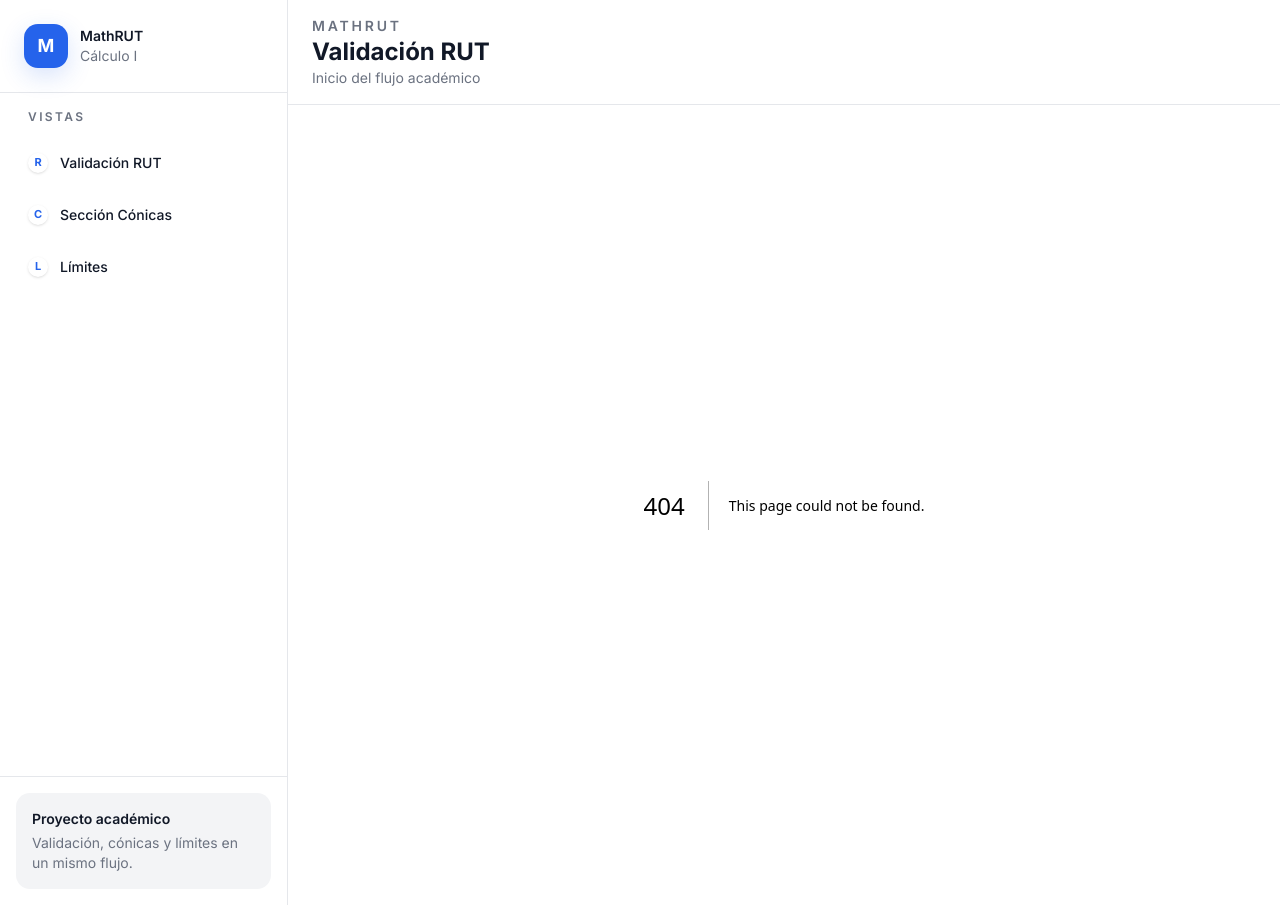
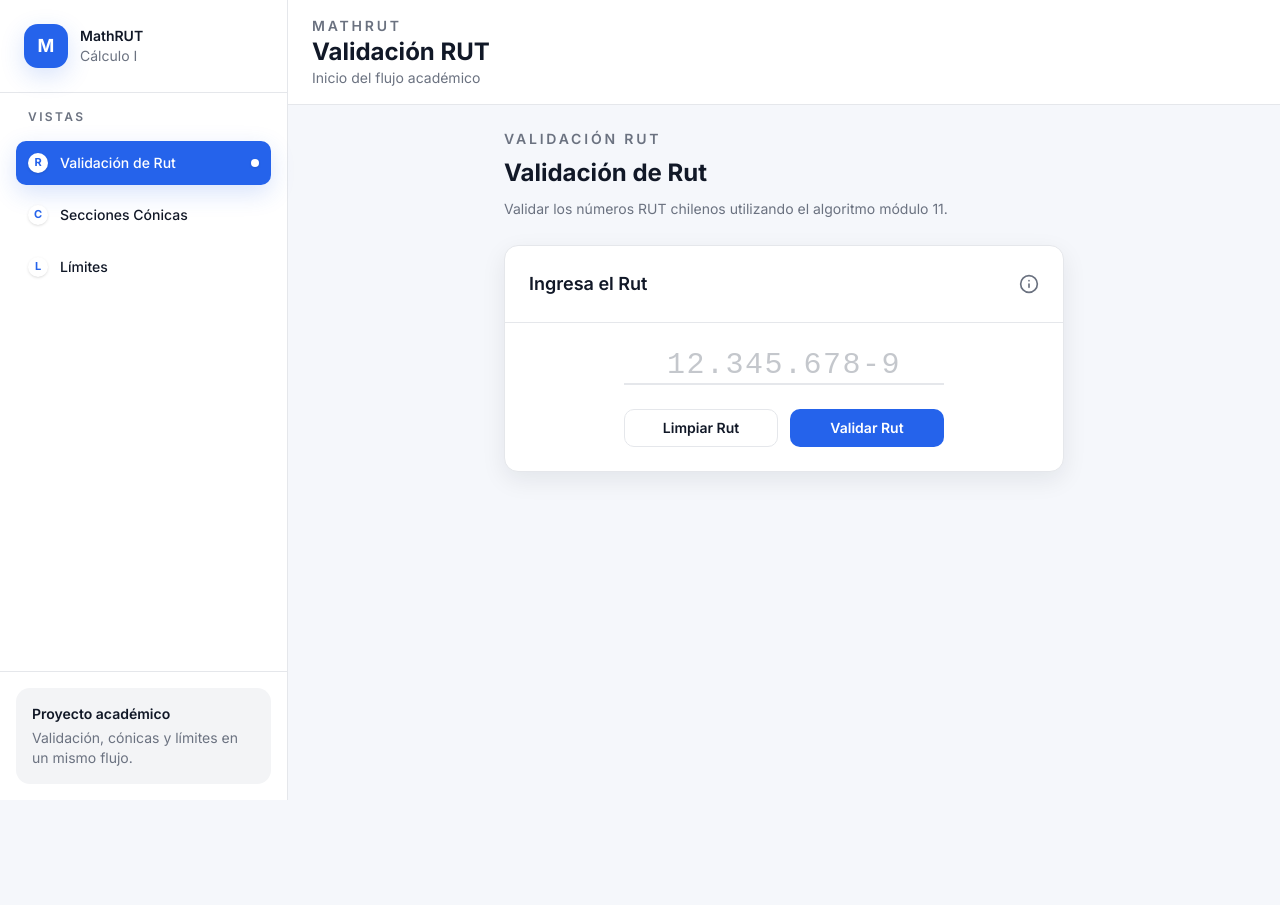
Before and after one commit to RCarrascoO/LinealApp_RDS, a Next.js app: page /rut in a window 1280 px wide. Before the commit this address had no page. After the commit the page ends 800 px from the top, so only its background shows below. Built offline with nearby package versions, Linux system fonts and the light colour scheme.

Commit message:
Rut
Implementacion completa de menu lateral, algoritmo Modulo 11 y Ui de validacion paso a paso.
Implementación de los requerimientos visuales y lógicos correspondientes al módulo de validación de RUT, cumpliendo con la estructura interactiva solicitada.

```diff
--- a/src/app/page.tsx
+++ b/src/app/page.tsx
@@ -1,26 +1,5 @@
-'use client';
-
-import { RutForm } from '@/components/RutForm';
+import { redirect } from 'next/navigation';
 
 export default function Home() {
-  return (
-    <main className="bg-background px-4 py-6 lg:px-6">
-      <div className="mx-auto flex w-full max-w-[1200px] justify-center">
-        <section className="w-full max-w-[560px]">
-          <div className="mb-6">
-            <p className="text-sm font-semibold uppercase tracking-[0.2em] text-muted-foreground">
-              Validación RUT
-            </p>
-            <h2 className="mt-2 text-[24px] font-bold leading-8 text-foreground">
-              Ingresa tu RUT para iniciar el flujo
-            </h2>
-            <p className="mt-2 text-sm leading-6 text-muted-foreground">
-              Esta pantalla solo muestra la validación de RUT, como entrada principal del proyecto.
-            </p>
-          </div>
-          <RutForm onValidated={() => undefined} />
-        </section>
-      </div>
-    </main>
-  );
+  redirect('/rut');
 }
--- /dev/null
+++ b/src/app/rut/page.tsx
@@ -0,0 +1,26 @@
+'use client';
+
+import { RutForm } from '@/components/RutForm';
+
+export default function Home() {
+  return (
+    <main className="bg-background px-4 py-6 lg:px-6">
+      <div className="mx-auto flex w-full max-w-[1200px] justify-center">
+        <section className="w-full max-w-[560px]">
+          <div className="mb-6">
+            <p className="text-sm font-semibold uppercase tracking-[0.2em] text-muted-foreground">
+              Validación RUT
+            </p>
+            <h2 className="mt-2 text-[24px] font-bold leading-8 text-foreground">
+              Validación de Rut
+            </h2>
+            <p className="mt-2 text-sm leading-6 text-muted-foreground">
+              Validar los números RUT chilenos utilizando el algoritmo módulo 11.
+            </p>
+          </div>
+          <RutForm onValidated={() => undefined} />
+        </section>
+      </div>
+    </main>
+  );
+}
--- a/src/components/RutForm.tsx
+++ b/src/components/RutForm.tsx
@@ -1,7 +1,8 @@
 "use client";
 
 import { useState, ChangeEvent, FormEvent } from 'react';
-import { validarRUT } from '../lib/rut';
+import { Info } from 'lucide-react';
+import { validarRUT, ValidacionRutResult } from '../lib/rut';
 
 interface RutFormProps {
   // onValidated recibe los dígitos del RUT (rellenados con ceros a la izquierda si son menos de 8) y el valor v.
@@ -12,8 +13,7 @@ export function RutForm({ onValidated }: RutFormProps) {
   const [rutInput, setRutInput] = useState<string>('');
   const [error, setError] = useState<string>('');
   const [esValido, setEsValido] = useState<boolean | null>(null);
-  const [pasos, setPasos] = useState<string[]>([]);
-  const [mostrarPasos, setMostrarPasos] = useState<boolean>(false);
+  const [detallesAlgoritmo, setDetallesAlgoritmo] = useState<ValidacionRutResult['detalles'] | null>(null);
 
   // Se ejecuta cada vez que el usuario presiona una tecla
   const manejarCambioDeTexto = (evento: ChangeEvent<HTMLInputElement>) => {
@@ -24,7 +24,7 @@ export function RutForm({ onValidated }: RutFormProps) {
     if (textoEscrito.length === 0) {
       setRutInput('');
       setEsValido(null);
-      setPasos([]);
+      setDetallesAlgoritmo(null);
       setError('');
       return;
     }
@@ -44,11 +44,18 @@ export function RutForm({ onValidated }: RutFormProps) {
 
     // 4. Si el usuario vuelve a escribir, borramos el mensaje de error o éxito anterior
     setEsValido(null);
-    setPasos([]);
+    setDetallesAlgoritmo(null);
     setError('');
   };
 
   // Se ejecuta cuando el usuario presiona el botón "Validar"
+  const handleClear = () => {
+    setRutInput('');
+    setEsValido(null);
+    setDetallesAlgoritmo(null);
+    setError('');
+  };
+
   const manejarValidacion = (evento: FormEvent) => {
     // Evitamos que la página web recargue por defecto
     evento.preventDefault();
@@ -64,9 +71,8 @@ export function RutForm({ onValidated }: RutFormProps) {
     const resultado = validarRUT(rutInput);
 
     // 2. Guardamos los resultados para que se muestren en pantalla
-    setPasos(resultado.pasos);
+    setDetallesAlgoritmo(resultado.detalles || null);
     setEsValido(resultado.valido);
-    setMostrarPasos(true); // Abrimos el acordeón automáticamente
 
     // 3. Si es matemáticamente correcto, preparamos los datos para la siguiente fase
     if (resultado.valido) {
@@ -79,7 +85,7 @@ export function RutForm({ onValidated }: RutFormProps) {
       const ochoNumeros = soloNumeros.padStart(8, '0');
 
       // Convertimos el texto "12345678" en una lista matemática de números: [1, 2, 3, 4, 5, 6, 7, 8]
-      const listaDeDigitos = ochoNumeros.split('').map((letra) => parseInt(letra, 10));
+      const listaDeDigitos = ochoNumeros.split('').map((letra: string) => parseInt(letra, 10));
 
       // 4. Enviamos esta lista y el valor 'v' hacia afuera para construir la cónica más adelante
       onValidated(listaDeDigitos, resultado.v);
@@ -89,62 +95,134 @@ export function RutForm({ onValidated }: RutFormProps) {
   };
 
   return (
-    <div className="w-full rounded-[14px] border border-border bg-card p-6 shadow-[0_8px_24px_rgba(17,24,39,0.08)]">
-      <h2 className="mb-4 text-center text-[24px] font-bold leading-8 text-foreground">Validación de RUT</h2>
+    <div className="w-full flex flex-col gap-6">
+      <div className="w-full rounded-[14px] border border-border bg-card shadow-[0_8px_24px_rgba(17,24,39,0.08)] overflow-hidden">
+        <div className="flex items-center justify-between border-b border-border p-6">
+          <h2 className="text-lg font-semibold text-foreground">Ingresa el Rut</h2>
+          <div className="text-muted-foreground transition-colors hover:text-primary" title="Format: 12.345.678-9 or 12345678-9">
+            <Info className="h-5 w-5" />
+          </div>
+        </div>
 
-      <form onSubmit={manejarValidacion} className="space-y-4">
-        <div>
-          <label htmlFor="rut" className="mb-1 block text-sm font-medium text-muted-foreground">
-            Ingresa tu RUT
-          </label>
+        <div className="p-6">
+          <form onSubmit={manejarValidacion} className="flex flex-col items-center space-y-6">
             <input
               id="rut"
               type="text"
               value={rutInput}
               onChange={manejarCambioDeTexto}
-            placeholder="Ej: 12.345.678-9"
+              placeholder="12.345.678-9"
               maxLength={12}
-            className={`w-full rounded-[10px] border px-4 py-2 text-sm outline-none transition-colors focus:ring-2
-              ${esValido === true ? 'border-success bg-green-50 text-foreground focus:border-success focus:ring-success/20' : ''}
-              ${esValido === false ? 'border-destructive bg-red-50 text-foreground focus:border-destructive focus:ring-destructive/20' : ''}
-              ${esValido === null ? 'border-input bg-card text-foreground focus:border-primary focus:ring-primary/20' : ''}
+              className={`w-full max-w-[320px] bg-transparent text-center font-mono text-3xl font-medium tracking-wider outline-none transition-colors border-b-2 placeholder:text-muted-foreground/40
+                ${esValido === true ? 'border-success text-success focus:border-success' : ''}
+                ${esValido === false ? 'border-destructive text-destructive focus:border-destructive' : ''}
+                ${esValido === null ? 'border-border text-foreground focus:border-primary' : ''}
               `}
             />
+
+            {error && <p className="text-sm font-medium text-destructive">❌ {error}</p>}
+
+            <div className="flex w-full max-w-[320px] gap-3">
+              <button
+                type="button"
+                onClick={handleClear}
+                className="w-1/2 rounded-[10px] border border-border bg-transparent px-4 py-2 text-sm font-semibold text-foreground transition-colors hover:bg-muted active:scale-[0.99]"
+              >
+                Limpiar Rut
+              </button>
+              <button
+                type="submit"
+                className="w-1/2 rounded-[10px] border border-transparent bg-primary px-4 py-2 text-sm font-semibold text-primary-foreground transition-colors hover:bg-[#1D4ED8] active:scale-[0.99] disabled:cursor-not-allowed disabled:opacity-50"
+              >
+                Validar Rut
+              </button>
             </div>
 
-        <button
-          type="submit"
-          className="w-full rounded-[10px] border border-transparent bg-primary px-4 py-2 text-sm font-semibold text-primary-foreground transition-colors hover:bg-[#1D4ED8] active:scale-[0.99] disabled:cursor-not-allowed disabled:bg-muted disabled:text-muted-foreground"
-        >
-          Validar
-        </button>
+            {esValido === true && <p className="text-sm font-medium text-success">✅ RUT válido. Generando cónica...</p>}
+          </form>
+        </div>
+      </div>
 
-        {/* Mensajes de retroalimentación principal */}
-        {error && <p className="mt-2 text-sm font-medium text-destructive">❌ {error}</p>}
-        {esValido === true && <p className="mt-2 text-sm font-medium text-success">✅ RUT válido. Generando cónica...</p>}
-      </form>
+      {detallesAlgoritmo && (
+        <div className="flex flex-col gap-4">
+          <div className="rounded-[14px] border border-border bg-card p-6 shadow-[0_8px_24px_rgba(17,24,39,0.08)]">
+            <h3 className="mb-4 text-sm font-semibold text-muted-foreground border-b border-border pb-2">Paso 1: Extracción de Digitos</h3>
+            <div className="flex flex-wrap gap-2 text-sm font-mono items-center">
+              <span className="text-muted-foreground">Original:</span>
+              <span className="font-semibold">{detallesAlgoritmo.cuerpo}-{detallesAlgoritmo.dvIngresado}</span>
+              <span className="mx-2 text-muted-foreground">→</span>
+              <span className="text-muted-foreground">Dígitos para cálculo:</span>
+              <div className="flex gap-1">
+                {detallesAlgoritmo.digitos.map((d, i) => (
+                  <span key={i} className="flex h-6 w-6 items-center justify-center rounded bg-muted text-foreground border border-border">{d}</span>
+                ))}
+              </div>
+            </div>
+          </div>
 
-      {/* Acordeón para los Pasos del Módulo 11 */}
-      {pasos.length > 0 && (
-        <div className="mt-6 overflow-hidden rounded-[14px] border border-border">
-          <button
-            type="button"
-            onClick={() => setMostrarPasos(!mostrarPasos)}
-            className="flex w-full items-center justify-between bg-muted px-4 py-3 text-sm font-medium text-foreground transition-colors hover:bg-[#E5E7EB]"
-          >
-            <span>Ver algoritmo Módulo 11 paso a paso</span>
-            <span className={`transition-transform ${mostrarPasos ? 'rotate-180' : ''}`}>▼</span>
-          </button>
+          <div className="rounded-[14px] border border-border bg-card shadow-[0_8px_24px_rgba(17,24,39,0.08)] overflow-hidden">
+            <div className="p-6">
+              <h3 className="mb-4 text-sm font-semibold text-muted-foreground border-b border-border pb-2">Paso 2: Tabla de multiplicación</h3>
+              <div className="overflow-x-auto rounded-lg border border-border">
+                <table className="w-full text-sm text-left font-mono">
+                  <thead className="bg-muted text-muted-foreground">
+                    <tr>
+                      <th className="px-4 py-2 font-semibold">Posicion</th>
+                      <th className="px-4 py-2 font-semibold">Digito</th>
+                      <th className="px-4 py-2 font-semibold">Multiplicador</th>
+                      <th className="px-4 py-2 text-right font-semibold">Producto</th>
+                    </tr>
+                  </thead>
+                  <tbody>
+                    {detallesAlgoritmo.digitos.map((d, i) => (
+                      <tr key={i} className="border-b border-border last:border-0 hover:bg-muted/50 transition-colors">
+                        <td className="px-4 py-2 text-muted-foreground">d{8 - i}</td>
+                        <td className="px-4 py-2">{d}</td>
+                        <td className="px-4 py-2">{detallesAlgoritmo.multiplicadores[i]}</td>
+                        <td className="px-4 py-2 text-right font-semibold">{detallesAlgoritmo.productos[i]}</td>
+                      </tr>
+                    ))}
+                    <tr className="bg-card font-bold border-t-2 border-border">
+                      <td colSpan={3} className="px-4 py-3 text-right">Sumatoria Total</td>
+                      <td className="px-4 py-3 text-right text-primary">{detallesAlgoritmo.sumaTotal}</td>
+                    </tr>
+                  </tbody>
+                </table>
+              </div>
+            </div>
+          </div>
 
-          {mostrarPasos && (
-            <div className="max-h-60 overflow-y-auto border-t border-border bg-card px-4 py-3 text-sm text-muted-foreground">
-              <ul className="list-disc space-y-1 pl-5">
-                {pasos.map((paso, index) => (
-                  <li key={index} className="font-mono text-xs text-foreground">{paso}</li>
-                ))}
-              </ul>
+          <div className="rounded-[14px] border border-border bg-card p-6 shadow-[0_8px_24px_rgba(17,24,39,0.08)]">
+            <h3 className="mb-4 text-sm font-semibold text-muted-foreground border-b border-border pb-2">Paso 3: Calculo Modulo 11</h3>
+            <div className="flex flex-col gap-3 text-sm font-mono">
+              <div className="flex items-center justify-between">
+                <span className="text-muted-foreground">1. Calcular residuo (Sumatoria % 11)</span>
+                <span>{detallesAlgoritmo.sumaTotal} % 11 = <strong className="text-amber-500">{detallesAlgoritmo.residuo}</strong></span>
               </div>
-          )}
+              <div className="flex items-center justify-between">
+                <span className="text-muted-foreground">2. Restar de 11 (11 - Residuo)</span>
+                <span>11 - {detallesAlgoritmo.residuo} = <strong>{11 - detallesAlgoritmo.residuo}</strong></span>
+              </div>
+              <div className="flex items-center justify-between pt-2 border-t border-border">
+                <span className="text-muted-foreground font-semibold">Dígito Verificador Esperado</span>
+                <span className="flex h-8 w-8 items-center justify-center rounded-full bg-primary/10 text-primary border border-primary font-bold">
+                  {detallesAlgoritmo.dvEsperado}
+                </span>
+              </div>
+            </div>
+          </div>
+
+          <div className="rounded-[14px] border border-border bg-card p-6 shadow-[0_8px_24px_rgba(17,24,39,0.08)] flex items-center justify-between">
+            <div>
+              <h3 className="text-sm font-semibold text-muted-foreground">Paso 4: Resultado de la Validacion</h3>
+              <p className="text-sm font-mono mt-1 text-muted-foreground">
+                Ingresado: <strong className="text-foreground">{detallesAlgoritmo.dvIngresado}</strong> vs Esperado: <strong className="text-foreground">{detallesAlgoritmo.dvEsperado}</strong>
+              </p>
+            </div>
+            <div className={`px-4 py-2 rounded-full font-bold text-sm border shadow-sm ${esValido ? 'bg-success/10 text-success border-success/30' : 'bg-destructive/10 text-destructive border-destructive/30'}`}>
+              {esValido ? 'RUT VALIDO' : 'RUT INVALIDO'}
+            </div>
+          </div>
         </div>
       )}
     </div>
--- a/src/components/app-sidebar.tsx
+++ b/src/components/app-sidebar.tsx
@@ -4,8 +4,8 @@ import Link from 'next/link';
 import { usePathname } from 'next/navigation';
 
 const items = [
-  { label: 'Validación RUT', href: '/', mark: 'R' },
-  { label: 'Sección Cónicas', href: '/conicas', mark: 'C' },
+  { label: 'Validación de Rut', href: '/rut', mark: 'R' },
+  { label: 'Secciones Cónicas', href: '/conicas', mark: 'C' },
   { label: 'Límites', href: '/limites', mark: 'L' }
 ];
 
@@ -37,16 +37,23 @@ export function AppSidebar() {
             <Link
               key={item.href}
               href={item.href}
-              className={`flex items-center gap-3 rounded-[10px] px-3 py-3 text-sm font-medium transition-colors ${
+              className={`relative flex items-center justify-between overflow-hidden rounded-[10px] px-3 py-3 text-sm font-medium transition-all ${
                 activo
                   ? 'bg-primary text-primary-foreground shadow-[0_8px_24px_rgba(37,99,235,0.18)]'
                   : 'text-foreground hover:bg-muted'
               }`}
             >
-              <span className="flex h-5 w-5 items-center justify-center rounded-full bg-white text-[11px] font-bold text-primary shadow-sm">
-                {item.mark}
-              </span>
-              <span>{item.label}</span>
+              <div className="flex items-center gap-3">
+                <span className="flex h-5 w-5 items-center justify-center rounded-full bg-white text-[11px] font-bold text-primary shadow-sm">
+                  {item.mark}
+                </span>
+                <span>{item.label}</span>
+              </div>
+
+              {/* Indicador visual a la derecha (solo visible si está activo) */}
+              {activo && (
+                <span className="absolute right-3 h-2 w-2 rounded-full bg-white shadow-sm" />
+              )}
             </Link>
           );
         })}
--- a/src/lib/rut.ts
+++ b/src/lib/rut.ts
@@ -1,4 +1,18 @@
-export type ValidacionRutResult = { valido: boolean; pasos: string[]; v: number };
+export type ValidacionRutResult = {
+  valido: boolean;
+  pasos: string[];
+  v: number;
+  detalles?: {
+    cuerpo: string;
+    dvIngresado: string;
+    digitos: number[];
+    multiplicadores: number[];
+    productos: number[];
+    sumaTotal: number;
+    residuo: number;
+    dvEsperado: string;
+  }
+};
 
 export function validarRUT(rut: string): ValidacionRutResult {
   const pasos: string[] = [];
@@ -24,17 +38,32 @@ export function validarRUT(rut: string): ValidacionRutResult {
   const cuerpo = cuerpoSinNormalizar.padStart(8, "0");
   const digitos = cuerpo.split("").map((d) => Number(d));
   // Multiplicadores Modulo 11 aplicados de derecha a izquierda sobre 8 posiciones.
-  const multiplicadores = [2, 3, 4, 5, 6, 7, 2, 3];
+  // [2, 3, 4, 5, 6, 7, 2, 3] en orden invertido (de d8 a d1)
+  const multiplicadoresArray = [3, 2, 7, 6, 5, 4, 3, 2]; // Ojo: pos 7 usa 2, pos 6 usa 3, pos 5 usa 4... wait.
+  // wait, the original logic:
+  // for (let i = 7; i >= 0; i--) { multiplicador = multiplicadores[7 - i] }
+  // if multiplicadores = [2, 3, 4, 5, 6, 7, 2, 3], then:
+  // i=7 -> mult[0]=2
+  // i=6 -> mult[1]=3
+  // i=5 -> mult[2]=4
+  // i=4 -> mult[3]=5
+  // i=3 -> mult[4]=6
+  // i=2 -> mult[5]=7
+  // i=1 -> mult[6]=2
+  // i=0 -> mult[7]=3
+
+  const multiplicadoresList = [3, 2, 7, 6, 5, 4, 3, 2]; // Este es el multiplicador para pos 0 a 7
   let sumaTotal = 0;
+  const productos: number[] = [];
 
   pasos.push(`RUT procesado: ${cuerpo}-${dvIngresado}`);
   pasos.push(`Serie usada (derecha a izquierda): [2, 3, 4, 5, 6, 7, 2, 3]`);
 
-  for (let i = 7; i >= 0; i--) {
+  for (let i = 0; i < 8; i++) {
     const digito = digitos[i];
-    // Invertimos índice: posición 7 usa multiplicadores[0]=2, posición 0 usa [7]=3.
-    const multiplicador = multiplicadores[7 - i];
+    const multiplicador = multiplicadoresList[i];
     const producto = digito * multiplicador;
+    productos.push(producto);
     sumaTotal += producto;
     pasos.push(`${digito} × ${multiplicador} = ${producto}`);
   }
@@ -66,5 +95,19 @@ export function validarRUT(rut: string): ValidacionRutResult {
   const v = dvEsperado === "K" ? 10 : dvEsperado === "0" ? 11 : Number(dvEsperado);
   pasos.push(`Valor auxiliar v: ${v}`);
 
-  return { valido, pasos, v };
+  return {
+    valido,
+    pasos,
+    v,
+    detalles: {
+      cuerpo,
+      dvIngresado,
+      digitos,
+      multiplicadores: multiplicadoresList,
+      productos,
+      sumaTotal,
+      residuo,
+      dvEsperado
+    }
+  };
 }
```
Lines whose indentation alone changed are shown as unchanged.
